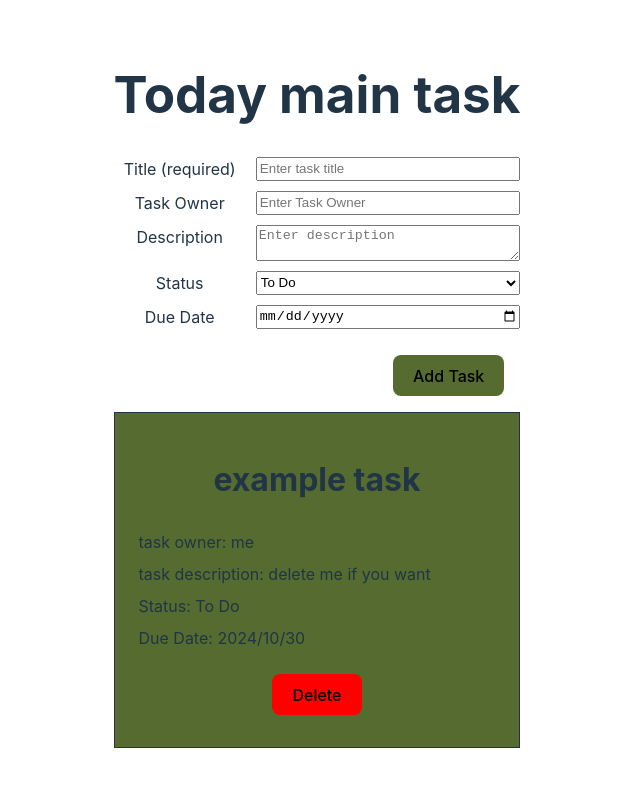
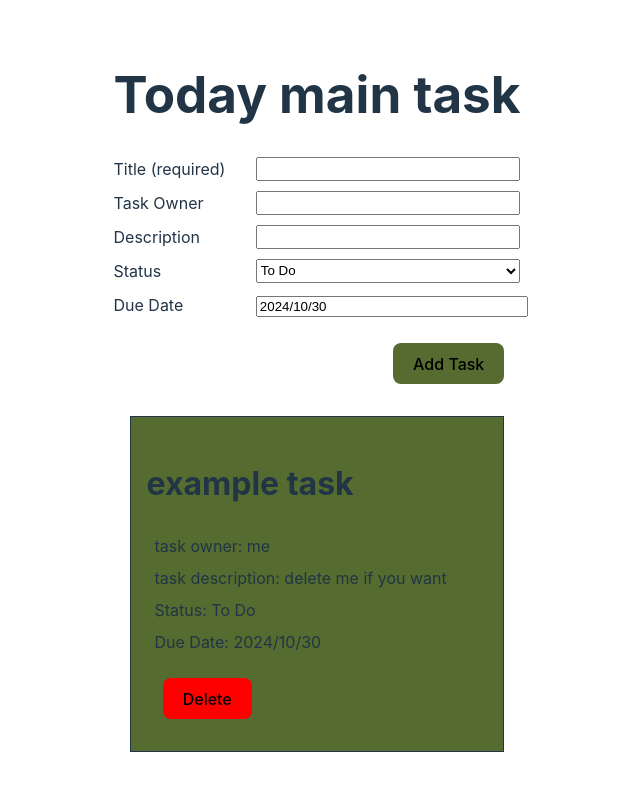
Before and after one commit to john-data-chen/scrum-dashboard, a React (Vite) app: page / in a window 1280 px wide. Shown: the top 790 px of the page, without its empty margins (323-963 px from the left). Built offline with nearby package versions, Linux system fonts and the light colour scheme.

Commit message:
Add the reset in form

```diff
--- a/package.json
+++ b/package.json
@@ -20,6 +20,7 @@
     "firebase": "^11.0.1",
     "framer-motion": "^11.11.10",
     "react": "^18.3.1",
+    "react-datepicker": "^7.5.0",
     "react-dom": "^18.3.1",
     "react-hook-form": "^7.53.1",
     "react-redux": "^9.1.2",
--- a/src/App.css
+++ b/src/App.css
@@ -2,7 +2,6 @@
   max-width: 1280px;
   margin: 0 auto;
   padding: 2rem;
-  text-align: center;
 }
 
 button {
@@ -34,6 +33,7 @@ label {
 input[type="text"],
 input[type="date"] {
   grid-column: 2 / 3;
+  width: 100%;
 }
 
 button[type="submit"] {
@@ -49,6 +49,7 @@ button[type="submit"] {
   border: 1px solid;
   padding: 1em;
   background-color: darkolivegreen;
+  margin: 1em;
 }
 
 .card-title {
--- a/src/App.tsx
+++ b/src/App.tsx
@@ -1,17 +1,25 @@
-import './App.css';
-import TaskList from './components/TaskList';
-import { useState } from 'react';
-import { Task } from './types';
-import { useForm, SubmitHandler } from 'react-hook-form';
-import { ToastContainer, toast } from 'react-toastify';
-import 'react-toastify/dist/ReactToastify.css';
+import "./App.css";
+import TaskList from "./components/TaskList";
+import { useState } from "react";
+import { Task } from "./types";
+import { useForm, Controller, SubmitHandler } from "react-hook-form";
+import { ToastContainer, toast } from "react-toastify";
+import "react-toastify/dist/ReactToastify.css";
+import ReactDatePicker from "react-datepicker";
+import "react-datepicker/dist/react-datepicker.css";
 
 const initialTasks: Task[] = [
-  { id: 1, title: 'example task', status: 'To Do', dueDate: new Date(), owner: 'me', description: 'delete me if you want' },
+  {
+    id: 1,
+    title: "example task",
+    status: "To Do",
+    dueDate: new Date(),
+    owner: "me",
+    description: "delete me if you want",
+  },
 ];
 
 interface FormInput {
-  assignee: string;
   title: string;
   owner: string;
   description: string;
@@ -21,29 +29,36 @@ interface FormInput {
 
 function App() {
   const [tasks, setTasks] = useState(initialTasks);
-  const { register, handleSubmit, formState: { errors } } = useForm<FormInput>();
+  const { handleSubmit, control, reset } = useForm<FormInput>({
+    defaultValues: {
+      title: "",
+      owner: "",
+      description: "",
+      status: "To Do",
+      dueDate: new Date(),
+    },
+  });
 
   const onSubmit: SubmitHandler<FormInput> = (data) => {
-    try {
     const newTask = {
       id: tasks.length + 1,
       title: data.title,
       owner: data.owner,
       description: data.description,
       status: data.status,
-      dueDate: data.dueDate ? new Date(data.dueDate) : new Date(),
+      dueDate: data.dueDate,
     };
     setTasks([...tasks, newTask]);
-  } catch (error) {
-    console.error(error);
-    toast.error('Error adding task');
-  }
+    toast.success("Task added successfully");
+    reset();
   };
 
   const handleDeleteTask = (taskId: number) => {
     toast.promise(
       new Promise((resolve) => {
-        const confirmDelete = window.confirm('Are you sure you want to delete this task?');
+        const confirmDelete = window.confirm(
+          "Are you sure you want to delete this task?"
+        );
         if (confirmDelete) {
           const newTasks = tasks.filter((task) => task.id !== taskId);
           setTasks(newTasks);
@@ -53,17 +68,17 @@ function App() {
         }
       }),
       {
-        pending: 'Deleting task...',
+        pending: "Deleting task...",
         success: {
           render({ data }) {
             if (data) {
-              return 'Task deleted successfully';
+              return "Task deleted successfully";
             } else {
-              return 'Cancel deleting task';
+              return "Cancel deleting task";
             }
           },
         },
-        error: 'Error deleting task',
+        error: "Error deleting task",
       }
     );
   };
@@ -73,43 +88,57 @@ function App() {
       <h1>Today main task</h1>
       <form onSubmit={handleSubmit(onSubmit)}>
         <label htmlFor="title">Title (required)</label>
-        <input
-          {...register('title', { required: true })}
-          placeholder="Enter task title"
-          required
-          id = "title"
+        <Controller
+          name="title"
+          control={control}
+          rules={{ required: true }}
+          render={({ field }) => <input {...field} />}
         />
-        {errors.title?.message && <p>{errors.title.message}</p>}
         <label htmlFor="owner">Task Owner</label>
-        <input
-          {...register('owner')}
-          placeholder="Enter Task Owner"
+        <Controller
+          name="owner"
+          control={control}
+          render={({ field }) => <input {...field} />}
         />
         <label htmlFor="description">Description</label>
-        <textarea
-          {...register('description')}
-          placeholder="Enter description"
+        <Controller
+          name="description"
+          control={control}
+          render={({ field }) => <input {...field} />}
         />
         <label htmlFor="status">Status</label>
-        <select {...register('status')}>
-          <option value="todo">To Do</option>
-          <option value="doing">Doing</option>
-          <option value="done">Done</option>
-        </select>
-        <label htmlFor="due-date">Due Date</label>
-        <input
-          {...register('dueDate')}
-          type="date"
-          placeholder="Enter due date"
-          min = {new Date().toISOString().split('T')[0]}
+        <Controller
+          name="status"
+          control={control}
+          render={({ field }) => (
+            <select {...field}>
+              <option value="To Do">To Do</option>
+              <option value="In Progress">In Progress</option>
+              <option value="Done">Done</option>
+            </select>
+          )}
         />
+        <label htmlFor="dueDate">Due Date</label>
+        <Controller
+          control={control}
+          name="dueDate"
+          render={({ field: { onChange, onBlur, value } }) => (
+            <ReactDatePicker
+              selected={value}
+              onChange={onChange}
+              dateFormat="yyyy/MM/dd"
+              onBlur={onBlur}
+              minDate={new Date()}
+            />
+          )}
+        />
+
         <button type="submit">Add Task</button>
       </form>
-      <TaskList tasks={tasks} onDelete={handleDeleteTask}/>
+      <TaskList tasks={tasks} onDelete={handleDeleteTask} />
       <ToastContainer />
     </>
   );
 }
 
-
 export default App;
```
Also changed, not shown: 1 other file (tests, documents, lock files or other folders).
